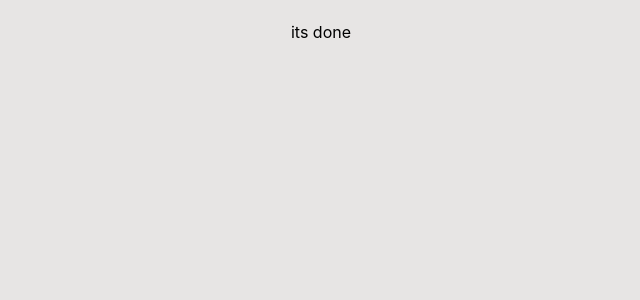
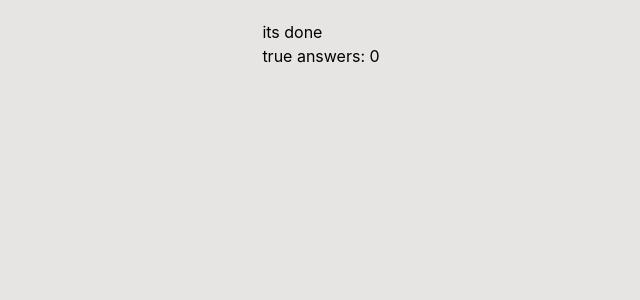
Before and after one commit to AshkanAhmady/Quiz---react.tailwind.typescript, a React (Create React App) app: page /questions/finish in a window 1280 px wide. Shown: the top 300 px of the page, without its empty margins (319-959 px from the left). Built offline with nearby package versions, Linux system fonts and the light colour scheme.

Commit message:
show total true answers in (finish) page

```diff
--- a/src/App.js
+++ b/src/App.js
@@ -1,3 +1,4 @@
+import { useState } from "react";
 import { Route, Routes } from "react-router-dom";
 import EndQuiz from "./Components/EndQuiz";
 import NotFound from "./Components/NotFound";
@@ -5,12 +6,17 @@ import Questions from "./Components/Questions";
 import StartQuiz from "./Components/StartQuiz";
 
 function App() {
+  let [total, setTotal] = useState(0);
+
   return (
     <div className="App w-full min-h-screen bg-stone-200 flex justify-center items-start p-5">
       <Routes>
         <Route path="/" element={<StartQuiz />} />
-        <Route path="/questions/:id" element={<Questions />} />
-        <Route path="/questions/finish" element={<EndQuiz />} />
+        <Route
+          path="/questions/:id"
+          element={<Questions total={total} setTotal={setTotal} />}
+        />
+        <Route path="/questions/finish" element={<EndQuiz total={total} />} />
         <Route path="*" element={<NotFound />} />
       </Routes>
     </div>
--- a/src/Components/EndQuiz.js
+++ b/src/Components/EndQuiz.js
@@ -1,5 +1,10 @@
-const EndQuiz = () => {
-  return <div>its done</div>;
+const EndQuiz = ({ total }) => {
+  return (
+    <div>
+      <h1>its done</h1>
+      <p>true answers: {total}</p>
+    </div>
+  );
 };
 
 export default EndQuiz;
--- a/src/Components/Questions.js
+++ b/src/Components/Questions.js
@@ -2,11 +2,10 @@ import { useRef, useState } from "react";
 import { useNavigate, useParams } from "react-router-dom";
 import { questions } from "../data";
 
-const Questions = () => {
+const Questions = ({ total, setTotal }) => {
   let [selectedInput, setSelectedInput] = useState();
   let [isClicked, setIsClicked] = useState(false);
   let [isTrue, setIsTrue] = useState();
-  let [total, setTotal] = useState(0);
 
   let { id } = useParams();
   let navigate = useNavigate();
@@ -85,10 +84,15 @@ const Questions = () => {
             {isTrue === true
               ? "Your answer was true"
               : isTrue === false
-              ? "Your answe was false"
+              ? "Your answer was false"
               : ""}
           </span>
-          <button onClick={nextQuestionHandler}>Next</button>
+          <button
+            className="bg-purple-700 text-white py-1 px-5 rounded shadow"
+            onClick={nextQuestionHandler}
+          >
+            Next
+          </button>
         </div>
       </article>
     </div>
--- a/src/Components/SingleQuestion.js
+++ /dev/null
@@ -1,5 +0,0 @@
-const SingleQuestion = () => {
-  return <div>hi</div>;
-};
-
-export default SingleQuestion;
```
